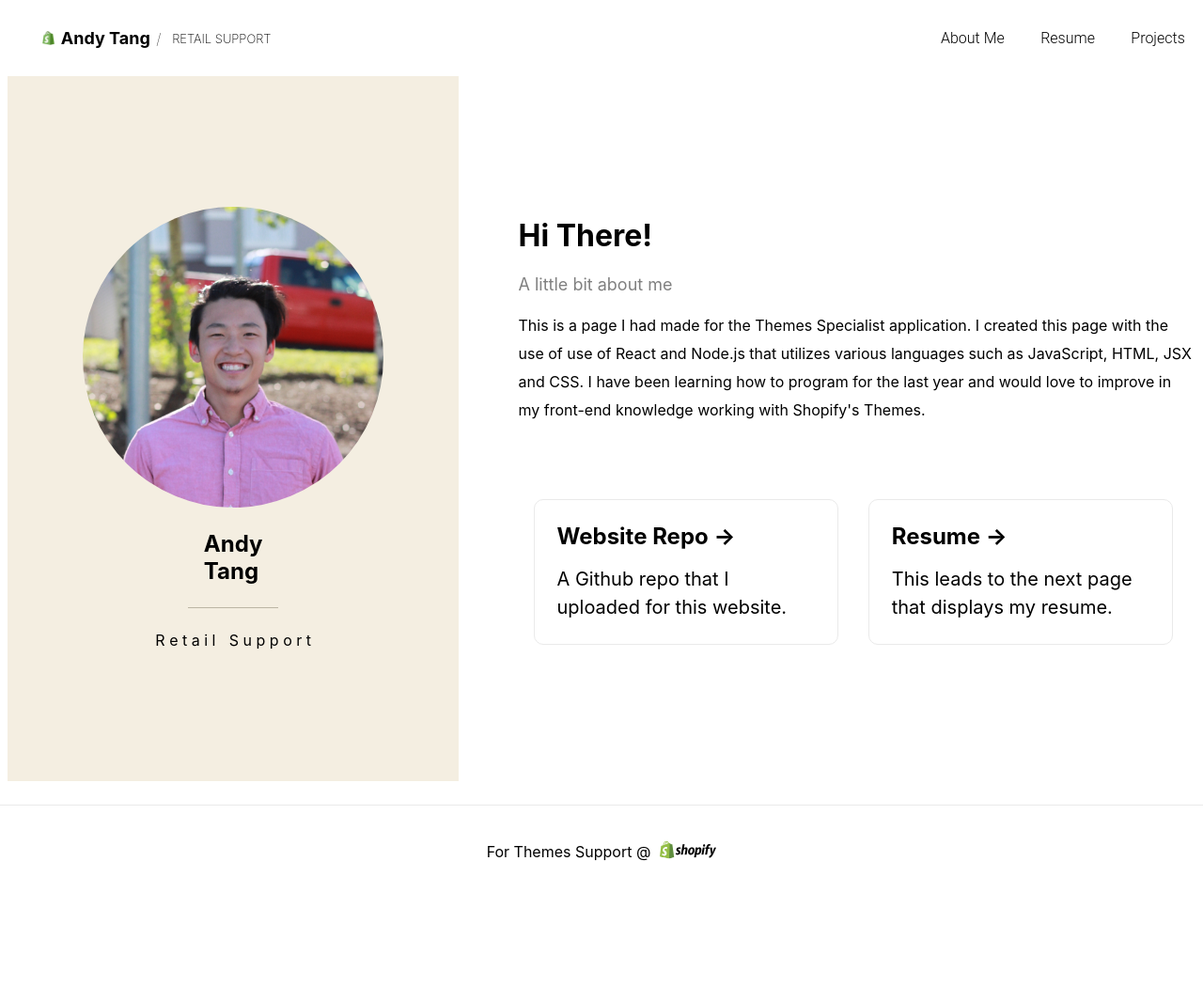
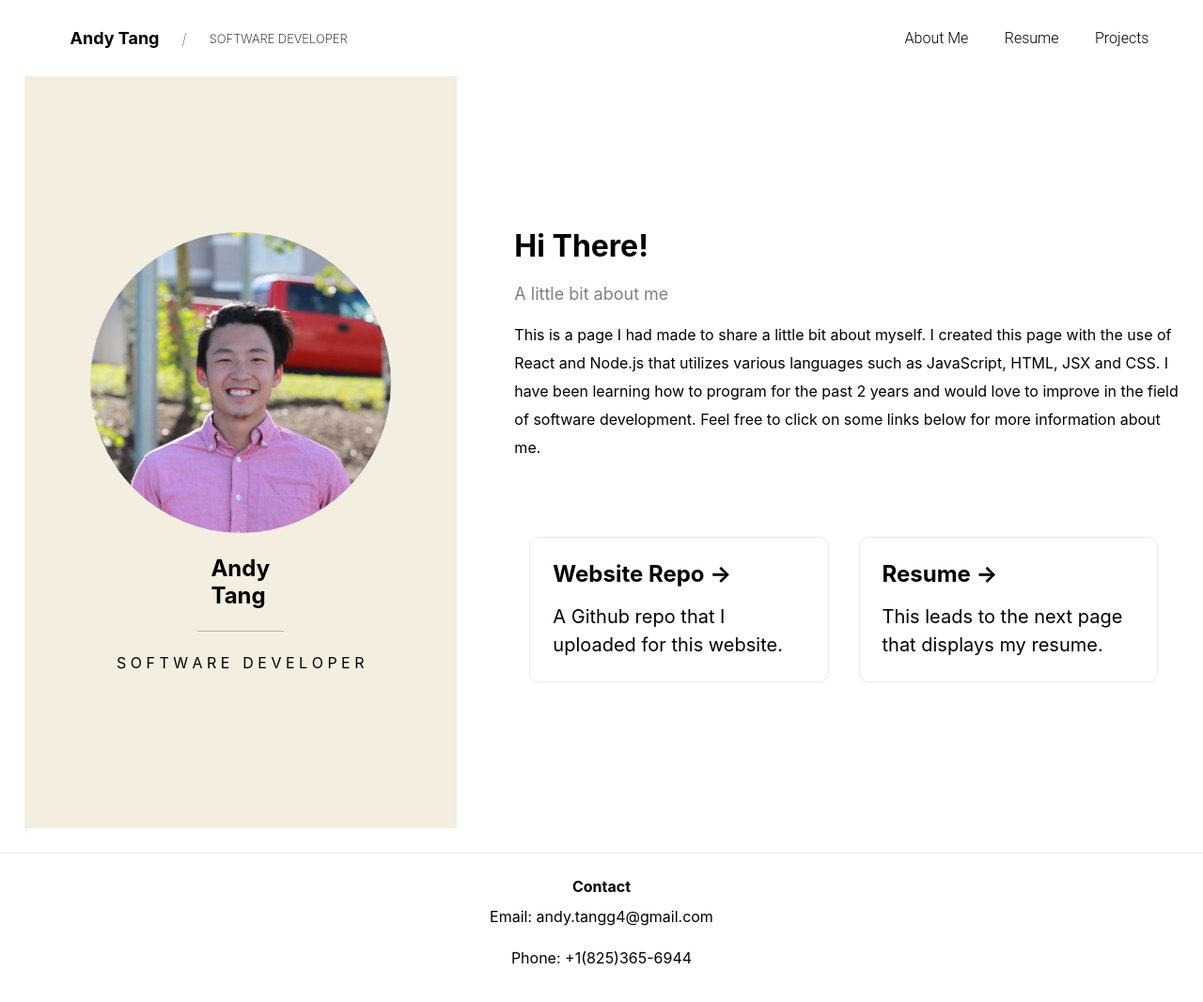
Before and after one commit to Thisisme-Andrew/my-website, a Next.js app: page / in a window 1280 px wide. Shown: the whole page at 94% size. Before the commit the page ends 956 px from the top, so only its background shows below. Built offline with nearby package versions, Linux system fonts and the light colour scheme.

Commit message:
First Commit

```diff
--- /dev/null
+++ b/components/footer/footer.js
@@ -0,0 +1,18 @@
+import styles from './footer.module.css';
+
+const Footer = () => {
+  return (
+    <footer className={styles.footer}>
+      <div className={styles.mainContainer}>
+
+        <div className={styles.ContactMenu}>
+          Contact
+          <a>Email: andy.tangg4@gmail.com</a>
+          <a>Phone: +1(825)365-6944</a>
+        </div>
+      </div>
+    </footer>
+  )
+}
+
+export default Footer;
--- /dev/null
+++ b/components/footer/footer.module.css
@@ -0,0 +1,28 @@
+.footer {
+  width: 100%;
+  height: 20vh;
+  border-top: 1px solid #eaeaea;
+  display: flex;
+  justify-content: center;
+  align-items: center;
+}
+
+.footer a {
+  display: flex;
+  justify-content: center;
+  align-items: center;
+  flex-grow: 1;
+}
+
+.ContactMenu {
+  display: flex;
+  flex-direction: column;
+  justify-content: center;
+  align-items: center;
+  font-weight: bold;
+}
+
+.ContactMenu a {
+  font-weight: normal;
+  margin: 1.5vh;
+}
--- a/components/nav-bar/nav-bar.js
+++ b/components/nav-bar/nav-bar.js
@@ -13,11 +13,11 @@ const NavBar = () => {
       <Link href="/">
         <div className={styles.nameAndTitle}>
           <div className={styles.nameContainer}>
-              <img src='/company-icon/shopify-icon.png' className={styles.companyIcon}/>
+              {/* <img src='/company-icon/shopify-icon.png' className={styles.companyIcon}/> */}
               <div className={styles.name}>Andy Tang</div>
           </div>
           <div className={styles.divider}>/</div>
-          <div className={styles.title}>RETAIL SUPPORT</div>
+          <div className={styles.title}>SOFTWARE DEVELOPER</div>
         </div>
       </Link>
       <div className={styles.tiles}>{[homeTile, resumeTile, projectsTile]}</div>
--- a/components/nav-bar/nav-bar.module.css
+++ b/components/nav-bar/nav-bar.module.css
@@ -4,13 +4,15 @@
   width: 100%;
   justify-content: space-between;
   margin-top: 2%;
+  padding-left: 3%;
+  padding-right: 3%;
   white-space: nowrap;
 }
 
 .nameAndTitle {
   display: flex;
   flex-direction: row;
-  width: 20%;
+  width: 30vh;
   margin-left: 3%;
   justify-content: space-around;
   align-items: center;
@@ -32,11 +34,13 @@
 .name {
   font-weight: bold;
   font-size: large;
-  margin-left: 5%;
+  /* margin is just if there is a company icon */
+  /* margin-left: 5%; */
 }
 
 .divider {
   font-weight: lighter;
+  margin: 0vh 3vh 0vh;
 }
 
 .title {
--- a/pages/_app.js
+++ b/pages/_app.js
@@ -1,25 +1,13 @@
 import '../styles/globals.css';
-import styles from '../styles/Home.module.css';
 import NavBar from '../components/nav-bar/nav-bar';
-import Image from 'next/image'
+import Footer from '../components/footer/footer';
 
 function MyApp({ Component, pageProps }) {
   return (
     <div>
       <NavBar/>
       <Component {...pageProps} />
-      <footer className={styles.footer}>
-        <a
-          href="https://www.shopify.com/"
-          target="_blank"
-          rel="noopener noreferrer"
-        >
-          For Themes Support @
-          <span>
-            <img src='/company-word-logo/shopify-word-logo.png' style={{height: 40, width: 60, marginLeft: 10}}/>
-          </span>
-        </a>
-      </footer>
+      <Footer/>
     </div>
   )
 }
--- a/pages/index.js
+++ b/pages/index.js
@@ -12,15 +12,15 @@ export default function Home() {
           </div>
           <div className={styles.cardDivider}/>
           <div className={styles.jobTitle}>
-            <div className={styles.jobTitleSpacer}>R e t a i l</div>
-            <div>S u p p o r t</div>
+            <div className={styles.jobTitleSpacer}>S O F T W A R E</div>
+            <div>D E V E L O P E R</div>
           </div>
         </div>
         <div className={styles.rightCard}>
           <div className={styles.personalDescription}>
             <h1 className={styles.rightHeader}>Hi There!</h1>
             <p className={styles.rightDescriptor}>A little bit about me</p>
-            <p className={styles.rightDescription}>This is a page I had made for the Themes Specialist application. I created this page with the use of use of React and Node.js that utilizes various languages such as JavaScript, HTML, JSX and CSS. I have been learning how to program for the last year and would love to improve in my front-end knowledge working with Shopify's Themes.</p>
+            <p className={styles.rightDescription}>This is a page I had made to share a little bit about myself. I created this page with the use of React and Node.js that utilizes various languages such as JavaScript, HTML, JSX and CSS. I have been learning how to program for the past 2 years and would love to improve in the field of software development. Feel free to click on some links below for more information about me.</p>
           </div>
           <div className={styles.grid}>
             <a
--- a/pages/projects/index.js
+++ b/pages/projects/index.js
@@ -24,7 +24,7 @@ const Projects = () => {
             target="_blank"
           >
             <h2>Shopify FE project &rarr;</h2>
-            <p>An internship project for nominating movies. (This takes a long time to load)</p>
+            <p>An internship project for nominating movies. (This may take a long time to load)</p>
           </a>
 
           <a
--- a/pages/resume/index.js
+++ b/pages/resume/index.js
@@ -3,7 +3,7 @@ import styles from './index.module.css';
 const Resume = () => {
   return (
     <div className={styles.container}>
-      <img className={styles.resumeImage} src='https://cdn.shopify.com/s/files/1/0262/6653/3910/files/resume.jpg?v=1623086102'></img>
+      <iframe className={styles.resumeImage} src="https://docs.google.com/document/d/e/2PACX-1vSxqCD-SBhHXHngEd2GucuEkmu2zcXNqUaX9Ul-9s7Tp5oGrZL7VXi1bqe3jifGNDv5HCJ8v7ltu_So/pub?embedded=true"></iframe>
     </div>
   )
 }
--- a/styles/Home.module.css
+++ b/styles/Home.module.css
@@ -1,6 +1,6 @@
 .container {
   min-height: 100vh;
-  padding: 0 0.5rem;
+  margin: 2%;
   display: flex;
   flex-direction: column;
   justify-content: center;
@@ -9,8 +9,6 @@
 }
 
 .main {
-  margin-top: 2%;
-  margin-bottom: 2%;
   flex: 1;
   display: flex;
   flex-direction: row;
@@ -27,8 +25,8 @@
   justify-content: center;
   align-items: center;
   left: 0;
-  width: 40%;
-  height: 100%;
+  width: 60vh;
+  height: 100vh;
   z-index: 0;
   background-color: #f4eee1;
 }
@@ -79,6 +77,7 @@
   flex-direction: column;
   margin-left: 5%;
   width: 60%;
+  max-height: 100vh;
 }
 
 .personalDescription {
@@ -96,22 +95,6 @@
 
 .rightDescription {
   line-height: 30px;
-}
-
-.footer {
-  width: 100%;
-  height: 100px;
-  border-top: 1px solid #eaeaea;
-  display: flex;
-  justify-content: center;
-  align-items: center;
-}
-
-.footer a {
-  display: flex;
-  justify-content: center;
-  align-items: center;
-  flex-grow: 1;
 }
 
 .title a {
```
Also changed, not shown: pages/resume/index.module.css (+3 -8 lines).
